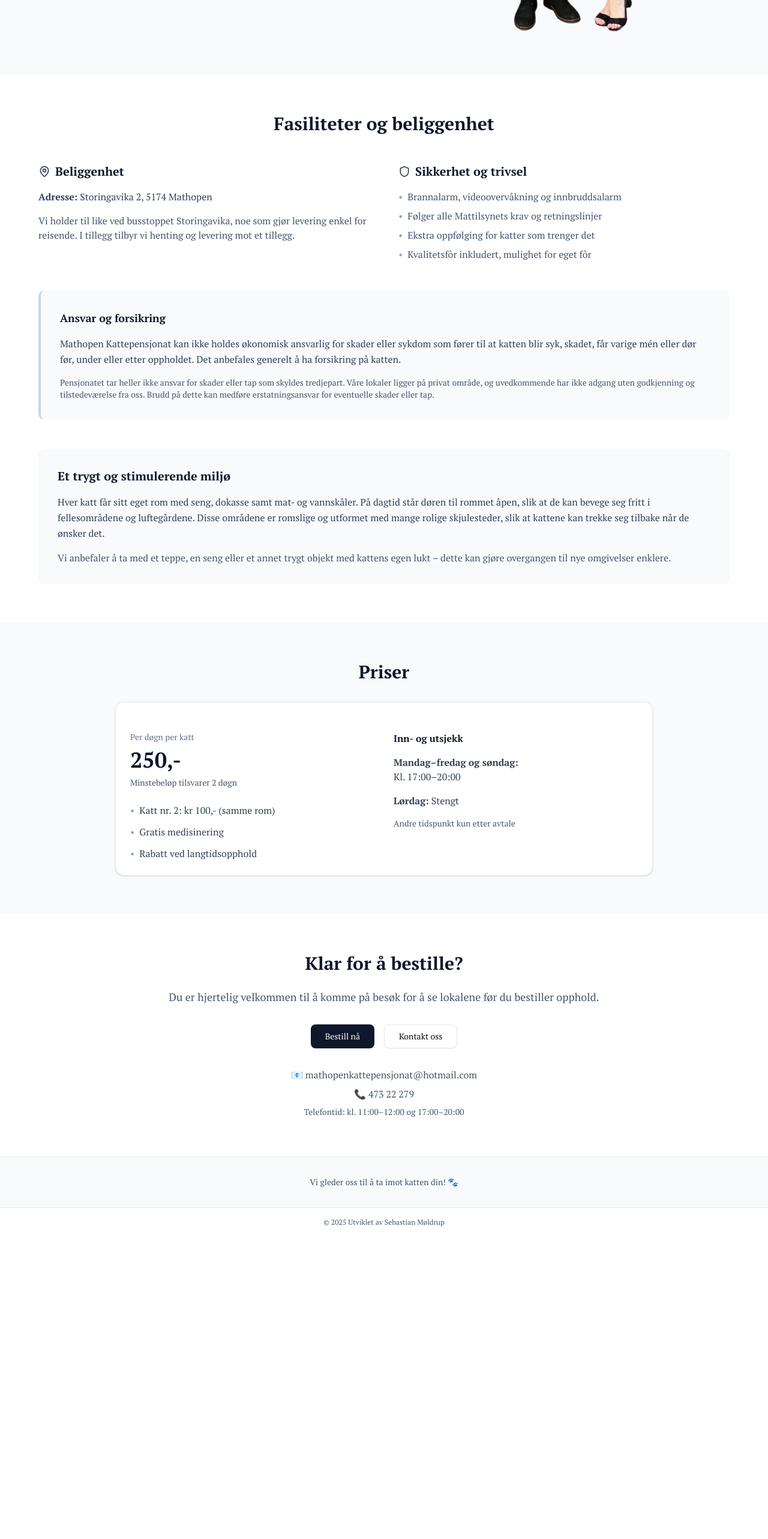
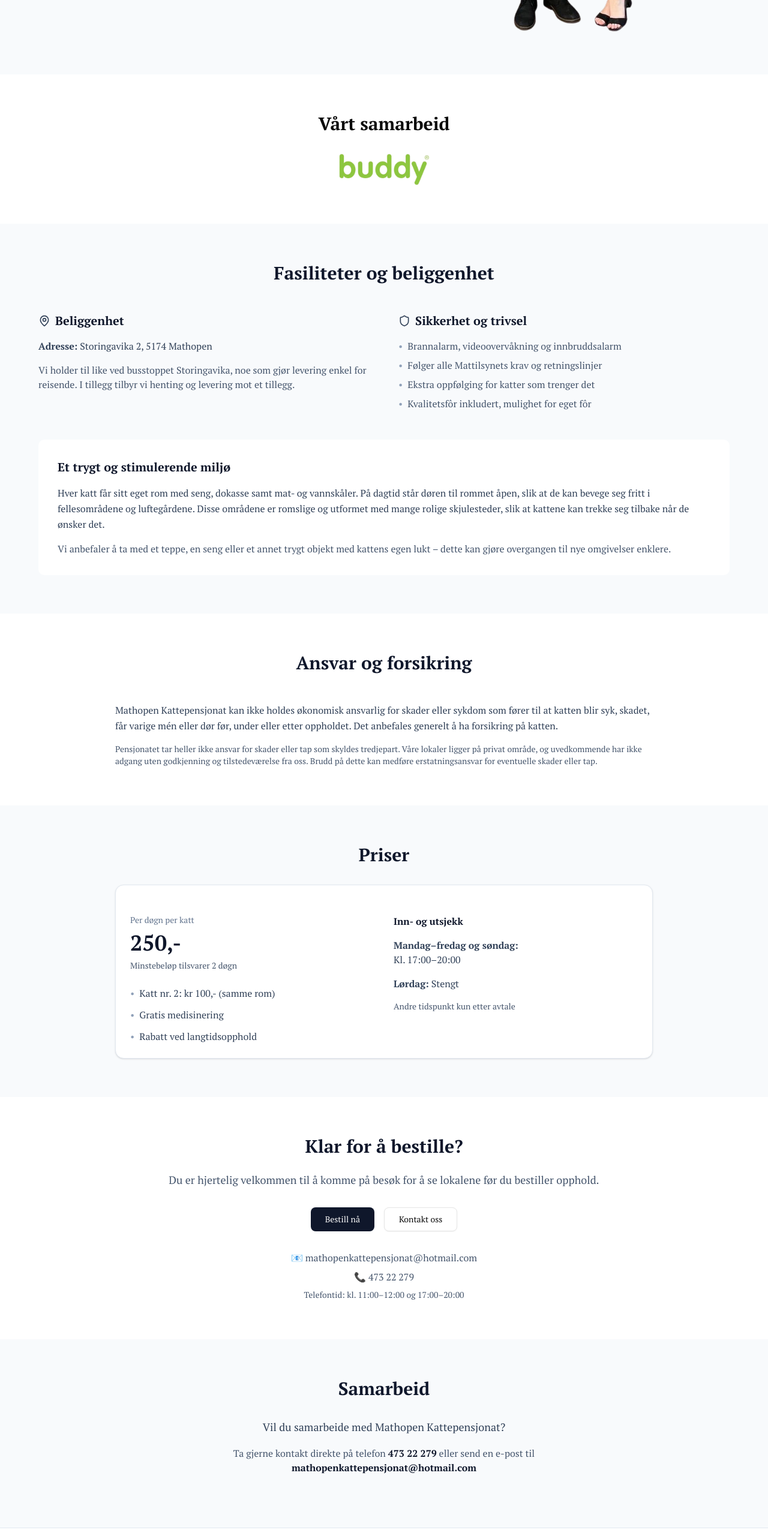
Before and after one commit to Sebastianmoldrup/mathopenkattepensjonat, a Next.js app: page / in a window 1280 px wide. Shown: the part 1760-4326 px from the top of the page at 60% size. Before the commit the page ends 3822 px from the top, so only its background shows below. Built offline with nearby package versions, Linux system fonts and the light colour scheme.

Commit message:
changed layout and colors

```diff
--- a/app/page.tsx
+++ b/app/page.tsx
@@ -124,8 +124,20 @@ export default function Home() {
         </div>
       </section>
 
+      {/* Our partners */}
+      <section className="flex flex-col items-center gap-8 py-16 px-4">
+        <h2 className="text-3xl font-semibold">Vårt samarbeid</h2>
+        <Image
+          src="/partners/buddy.webp"
+          alt="buddy"
+          width={150}
+          height={150}
+          className=""
+        />
+      </section>
+
       {/* Location & Facilities */}
-      <section className="py-16 px-4 bg-white">
+      <section className="py-16 px-4 bg-slate-50">
         <div className="max-w-6xl mx-auto">
           <h2 className="text-3xl font-bold text-slate-900 mb-12 text-center">
             Fasiliteter og beliggenhet
@@ -173,26 +185,7 @@ export default function Home() {
             </div>
           </div>
 
-          <div className="mt-12 p-8 bg-slate-50 rounded-lg border-l-4 border-slate-300">
-            <h4 className="text-lg font-semibold text-slate-900 mb-4">
-              Ansvar og forsikring
-            </h4>
-            <p className="text-slate-700 leading-relaxed mb-4">
-              Mathopen Kattepensjonat kan ikke holdes økonomisk ansvarlig for
-              skader eller sykdom som fører til at katten blir syk, skadet, får
-              varige mén eller dør før, under eller etter oppholdet. Det
-              anbefales generelt å ha forsikring på katten.
-            </p>
-            <p className="text-slate-600 text-sm">
-              Pensjonatet tar heller ikke ansvar for skader eller tap som
-              skyldes tredjepart. Våre lokaler ligger på privat område, og
-              uvedkommende har ikke adgang uten godkjenning og tilstedeværelse
-              fra oss. Brudd på dette kan medføre erstatningsansvar for
-              eventuelle skader eller tap.
-            </p>
-          </div>
-
-          <div className="mt-12 p-8 bg-slate-50 rounded-lg">
+          <div className="mt-12 p-8 bg-white rounded-lg">
             <h3 className="text-xl font-semibold text-slate-900 mb-4">
               Et trygt og stimulerende miljø
             </h3>
@@ -207,6 +200,31 @@ export default function Home() {
               Vi anbefaler å ta med et teppe, en seng eller et annet trygt
               objekt med kattens egen lukt – dette kan gjøre overgangen til nye
               omgivelser enklere.
+            </p>
+          </div>
+        </div>
+      </section>
+
+      {/* Responsibility and insurance */}
+      <section className="py-16 px-4 bg-white">
+        <div className="max-w-6xl mx-auto">
+          <h2 className="text-3xl font-bold text-slate-900 mb-12 text-center">
+            Ansvar og forsikring
+          </h2>
+
+          <div className="max-w-4xl mx-auto">
+            <p className="text-slate-700 leading-relaxed mb-4">
+              Mathopen Kattepensjonat kan ikke holdes økonomisk ansvarlig for
+              skader eller sykdom som fører til at katten blir syk, skadet, får
+              varige mén eller dør før, under eller etter oppholdet. Det
+              anbefales generelt å ha forsikring på katten.
+            </p>
+            <p className="text-slate-600 text-sm">
+              Pensjonatet tar heller ikke ansvar for skader eller tap som
+              skyldes tredjepart. Våre lokaler ligger på privat område, og
+              uvedkommende har ikke adgang uten godkjenning og tilstedeværelse
+              fra oss. Brudd på dette kan medføre erstatningsansvar for
+              eventuelle skader eller tap.
             </p>
           </div>
         </div>
@@ -307,8 +325,42 @@ export default function Home() {
         </div>
       </section>
 
+      {/* Partnership */}
+      <section className="py-16 px-4 bg-slate-50">
+        <div className="max-w-4xl mx-auto">
+          <h2 className="text-3xl font-bold text-slate-900 mb-8 text-center">
+            Samarbeid
+          </h2>
+
+          <div className="flex flex-col items-center">
+            {/* Contact Text */}
+            <div className="text-center max-w-2xl">
+              <p className="text-lg text-slate-700 leading-relaxed mb-4">
+                Vil du samarbeide med Mathopen Kattepensjonat?
+              </p>
+              <p className="text-slate-600 mb-6">
+                Ta gjerne kontakt direkte på telefon{" "}
+                <a
+                  href="tel:47322279"
+                  className="text-slate-900 font-semibold hover:text-slate-700 transition-colors"
+                >
+                  473 22 279
+                </a>{" "}
+                eller send en e-post til{" "}
+                <a
+                  href="mailto:mathopenkattepensjonat@hotmail.com"
+                  className="text-slate-900 font-semibold hover:text-slate-700 transition-colors"
+                >
+                  mathopenkattepensjonat@hotmail.com
+                </a>
+              </p>
+            </div>
+          </div>
+        </div>
+      </section>
+
       {/* Footer note */}
-      <section className="py-8 px-4 bg-slate-50 border-t border-slate-200">
+      <section className="py-8 px-4 bg-white border-y border-slate-200">
         <div className="max-w-4xl mx-auto text-center">
           <p className="text-sm text-slate-600">
             Vi gleder oss til å ta imot katten din! 🐾
@@ -317,7 +369,7 @@ export default function Home() {
       </section>
 
       {/* Developer Credit */}
-      <section className="py-4 px-4 border-t border-slate-200">
+      <section className="py-4 px-4 bg-slate-50">
         <div className="max-w-6xl mx-auto">
           <p className="text-center text-xs text-slate-600">
             © {CURRENT_YEAR} Utviklet av{" "}
```
Also changed, not shown: public/partners/buddy.webp (added).
